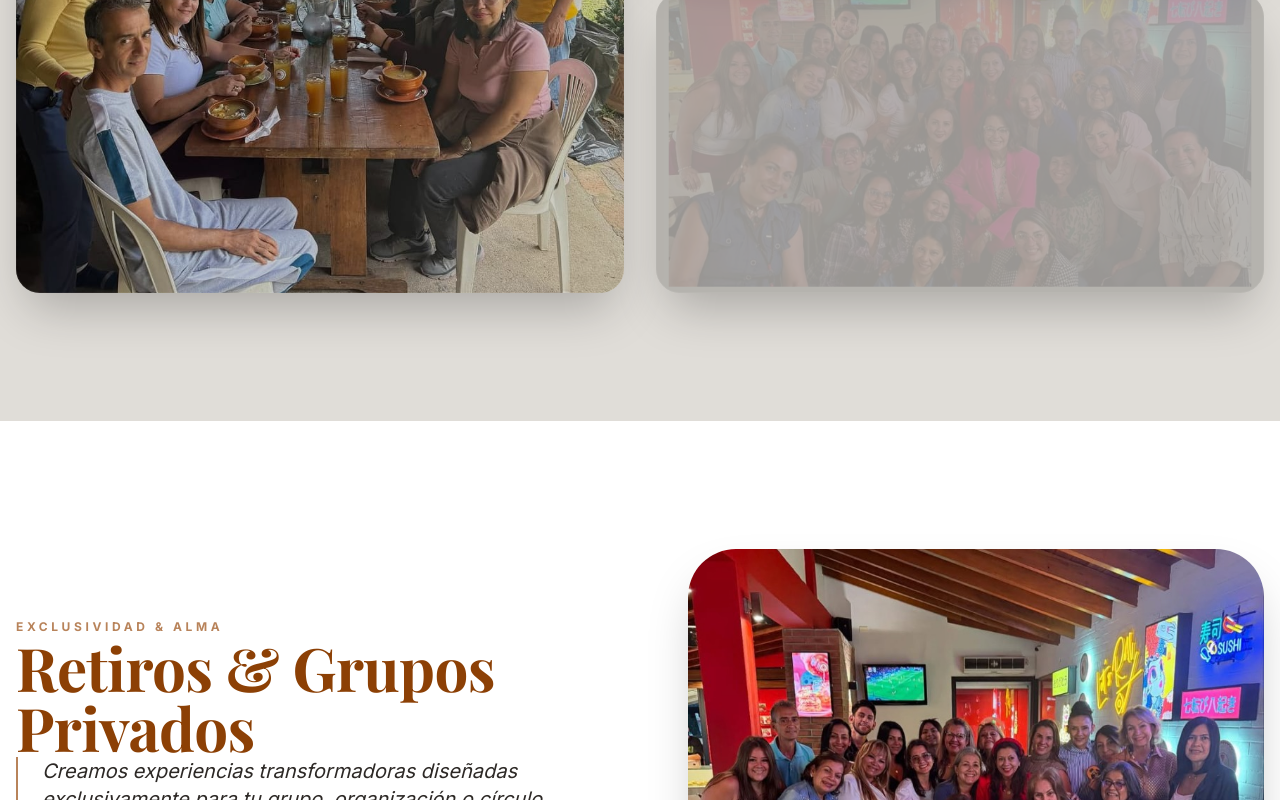
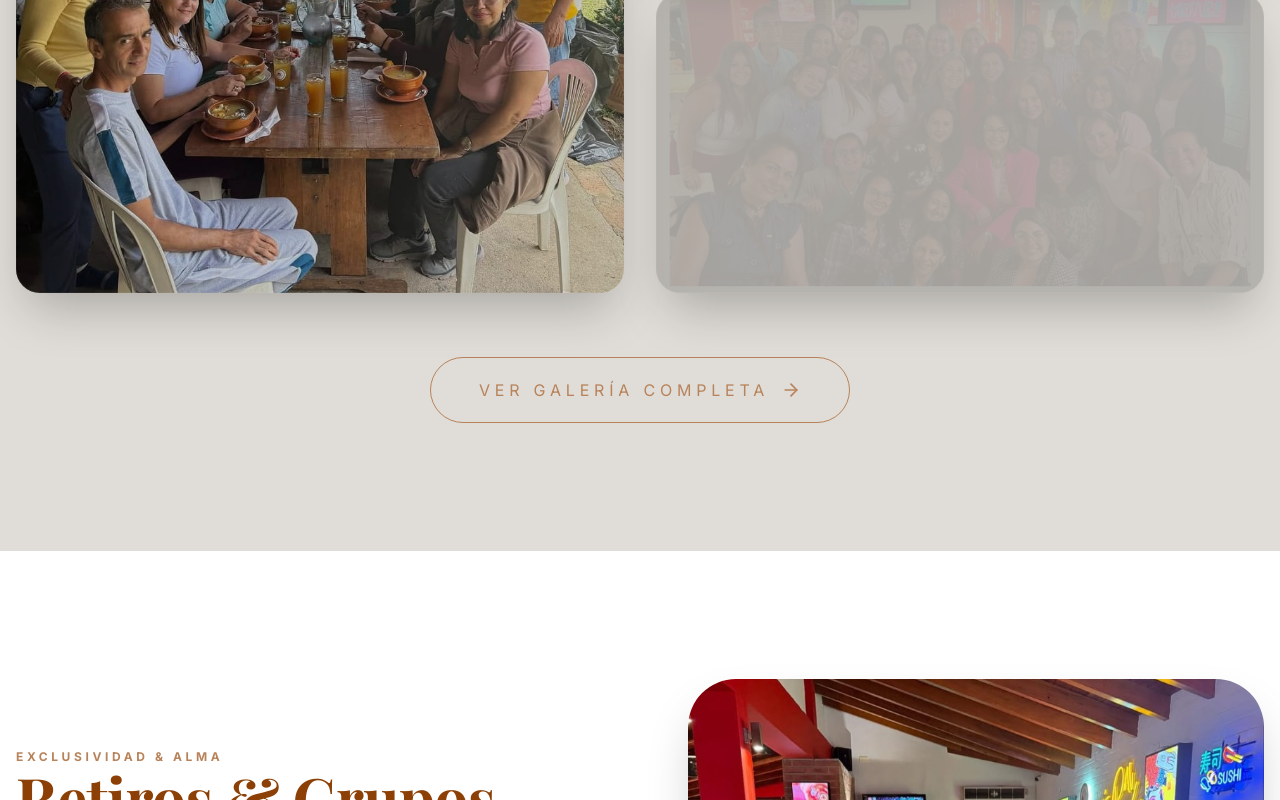
Before and after one commit to yelitzerangeloficialweb-max/yelitze-rangel-web, a Next.js app: page /eventos in a window 1280 px wide. Shown: the part 2655-3455 px from the top of the page. Built offline with nearby package versions, Linux system fonts and the light colour scheme; a web font is replaced by a local one.

Commit message:
style: successfully add 'Ver Galería Completa' button to events page

```diff
--- a/app/(website)/(routes)/eventos/page.tsx
+++ b/app/(website)/(routes)/eventos/page.tsx
@@ -192,6 +192,17 @@ export default function EventsPage() {
                         </FadeIn>
                     </div>
                     <DynamicExperienceGallery />
+
+                    {/* Botón de Galería */}
+                    <div className="mt-16 text-center">
+                        <Link
+                            href="/galeria"
+                            className="inline-flex items-center gap-3 px-12 py-5 border border-[var(--color-secondary)] text-[var(--color-secondary)] hover:bg-[var(--color-secondary)] hover:text-white transition-all duration-500 rounded-full text-base uppercase tracking-[0.3em] font-normal group"
+                        >
+                            Ver Galería Completa
+                            <ArrowRight className="w-5 h-5 group-hover:translate-x-2 transition-transform" />
+                        </Link>
+                    </div>
                 </div>
             </section>
 
```
